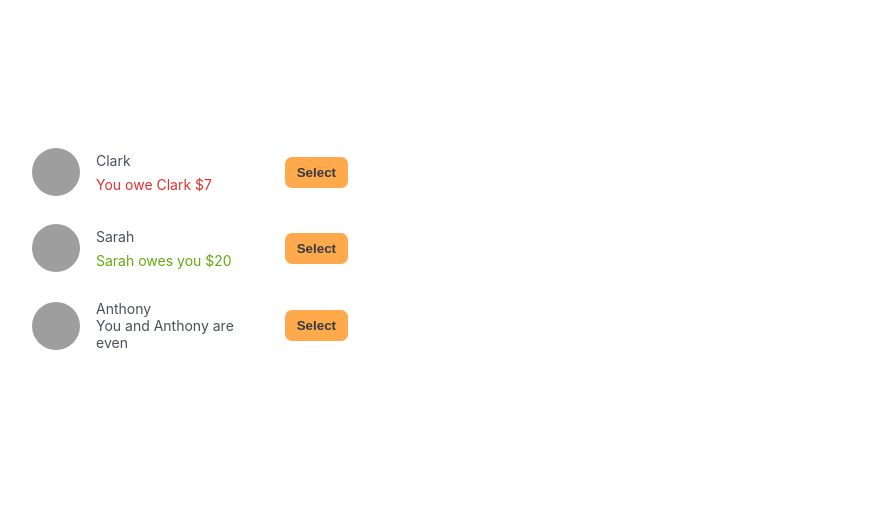
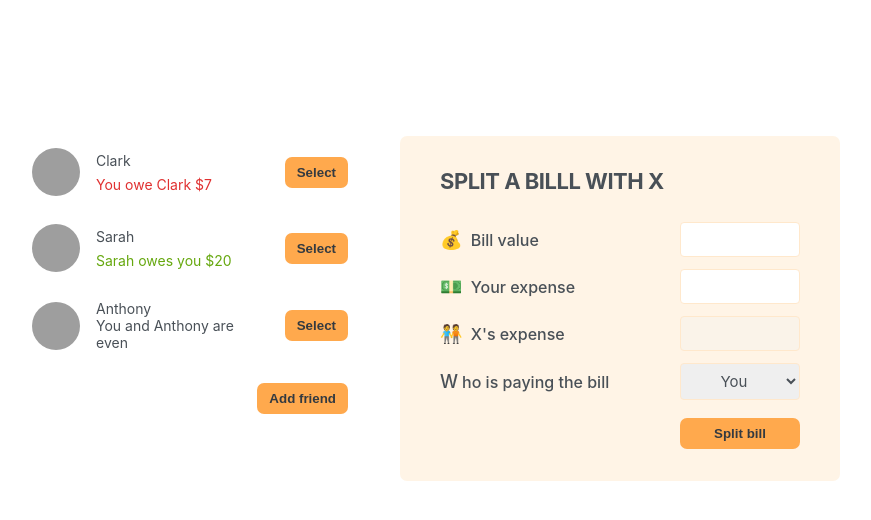
Before and after one commit to derwin9227/eat-n-split, a React (Vite) app: page / in a window 1280 px wide. Shown: the top 520 px of the page, without its empty margins (210-1081 px from the left). Built offline with nearby package versions, Linux system fonts and the light colour scheme; grey boxes are pictures that could not be loaded.

Commit message:
adding forms add friend and split bill

```diff
--- a/src/App.jsx
+++ b/src/App.jsx
@@ -1,11 +1,31 @@
 import initialFriends from "./App";
+import { useState } from "react";
+
+function Button({ children, onClick }) {
+  return (
+    <button className="button" onClick={onClick}>
+      {children}
+    </button>
+  );
+}
 
 export default function App() {
+  const [showAddFriendForm, setShowAddFriendForm] = useState(false);
+
+  function handleShowAddFriend() {
+    setShowAddFriendForm((show) => !show);
+  }
+
   return (
     <div className="app">
       <div className="sidebar">
         <FriendList />
+        {showAddFriendForm && <FormAddFriend />}
+        <Button onClick={handleShowAddFriend}>
+          {showAddFriendForm ? "close" : "Add friend"}
+        </Button>
       </div>
+      <FromSplitBill />
     </div>
   );
 }
@@ -39,7 +59,46 @@ function Friend({ friend }) {
         </p>
       )}
       {friend.balance === 0 && <p>You and {friend.name} are even</p>}
-      <button className="button">Select</button>
+      <Button>Select</Button>
     </li>
   );
 }
+
+function FormAddFriend() {
+  return (
+    <form className="form-add-friend">
+      <label>🧑‍🤝‍🧑Frien name</label>
+      <input type="text" />
+
+      <label>🎇Image URL</label>
+      <input type="text" />
+
+      <Button>Add</Button>
+    </form>
+  );
+}
+
+function FromSplitBill() {
+  return (
+    <form className="form-split-bill">
+      <h2>Split a billl with X</h2>
+
+      <label>💰 Bill value</label>
+      <input type="text" />
+
+      <label>💵 Your expense</label>
+      <input type="text" />
+
+      <label>🧑‍🤝‍🧑 X's expense</label>
+      <input type="text" disabled />
+
+      <label>Who is paying the bill</label>
+      <select>
+        <option value="user">You</option>
+        <option value="friend">X</option>
+      </select>
+
+      <Button>Split bill</Button>
+    </form>
+  );
+}
```
